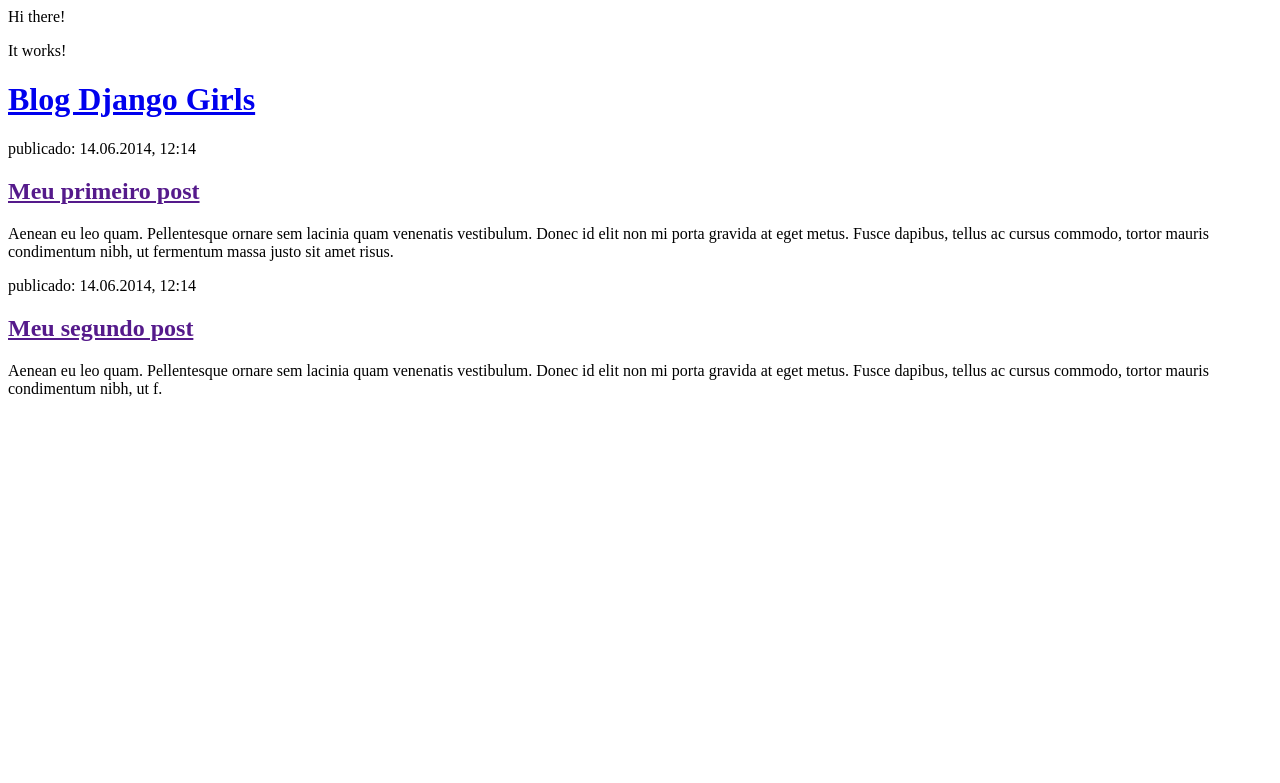
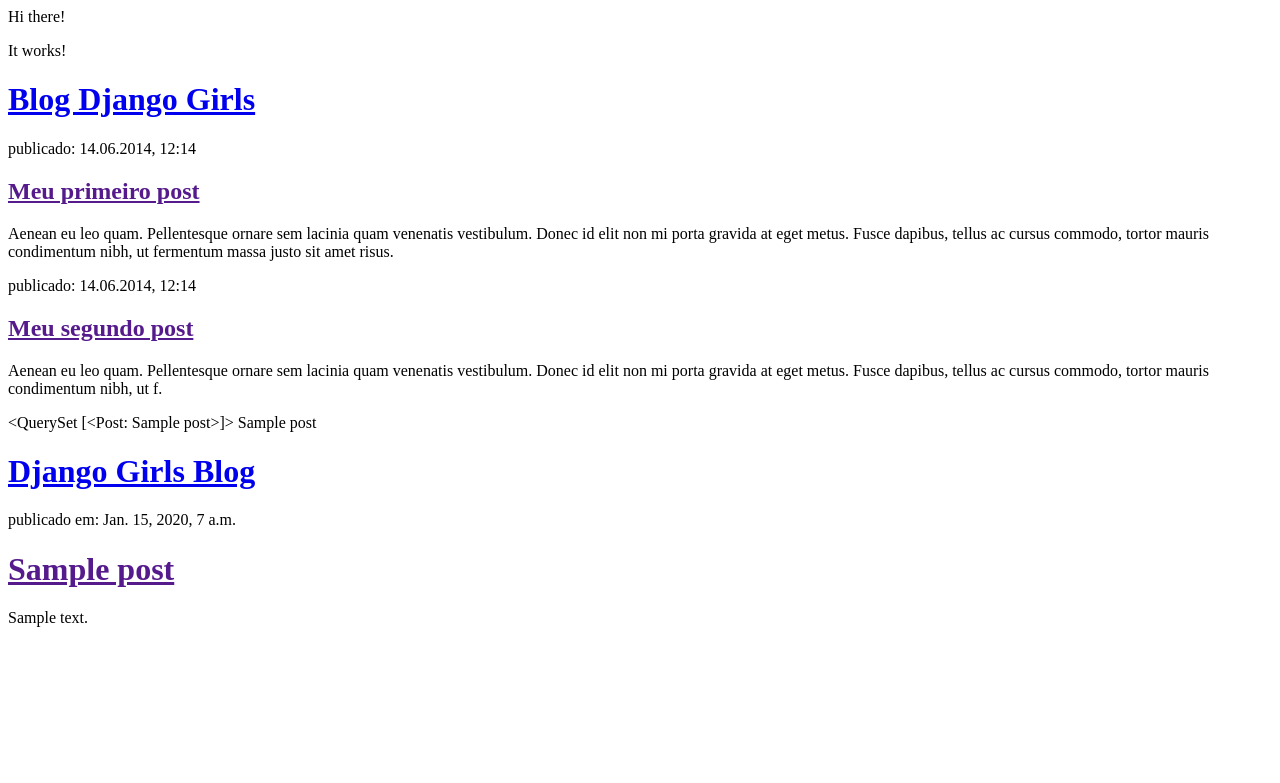
Before and after one commit to Janfcarlos/djangoboys, a Django app: template blog/templates/blog/post_list.html in a window 1280 px wide. Shown: the top 783 px of the page. Run offline with Django 3.2, Linux system fonts and the light colour scheme; the template is opened without the code that fills it: values that come from a table or form of the project are taken from there, others are empty; tables that the repository leaves empty hold one stand-in row (values such as "Sample post").

Commit message:
Modified templates to display posts from database.

```diff
--- a/blog/templates/blog/post_list.html
+++ b/blog/templates/blog/post_list.html
@@ -26,3 +26,18 @@
         </div>
     </body>
 </html>
+{{ posts }}
+{% for post in posts %}
+    {{ post }}
+{% endfor %}
+<div>
+    <h1><a href="/">Django Girls Blog</a></h1>
+</div>
+
+{% for post in posts %}
+    <div>
+        <p>publicado em: {{ post.published_date }}</p>
+        <h1><a href="">{{ post.title }}</a></h1>
+        <p>{{ post.text|linebreaksbr }}</p>
+    </div>
+{% endfor %}
--- a/blog/views.py
+++ b/blog/views.py
@@ -3,3 +3,6 @@
 # Create your views here.
 def post_list(request):
     return render(request, 'blog/post_list.html', {})
+from .models import Post
+from django.utils import timezone
+from .models import Post
```
